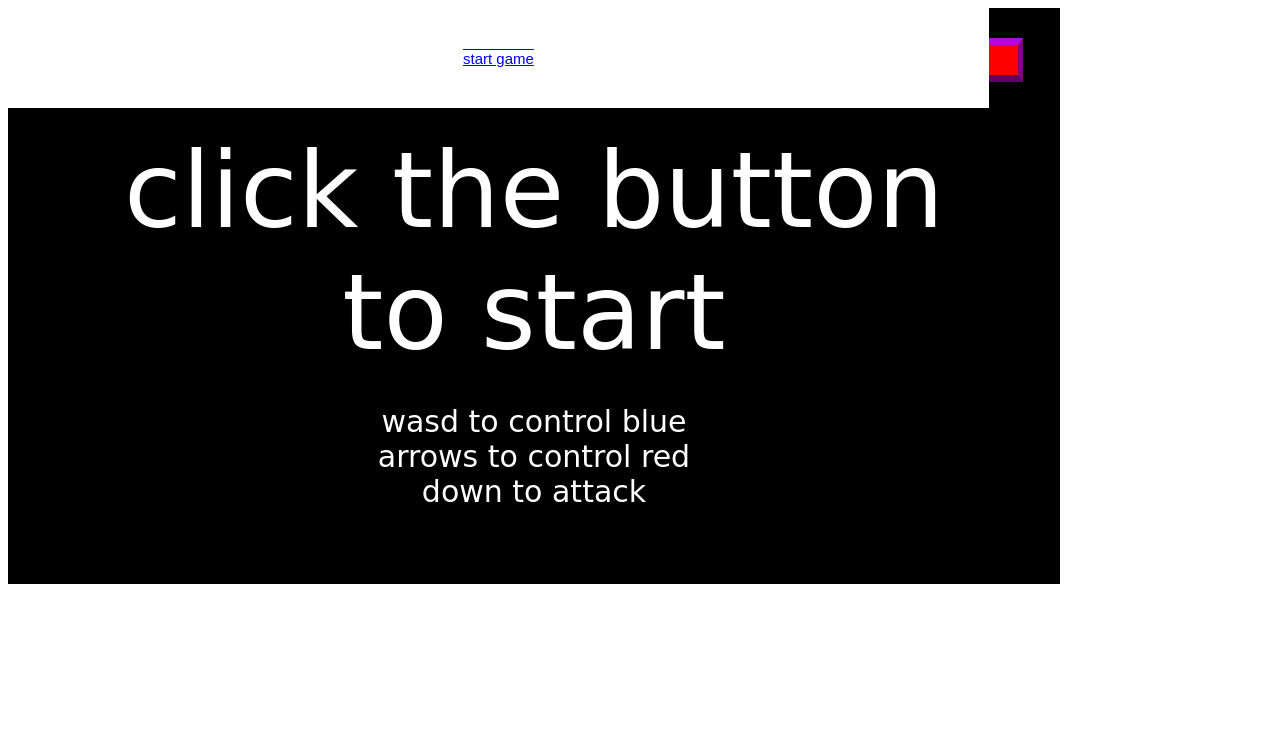
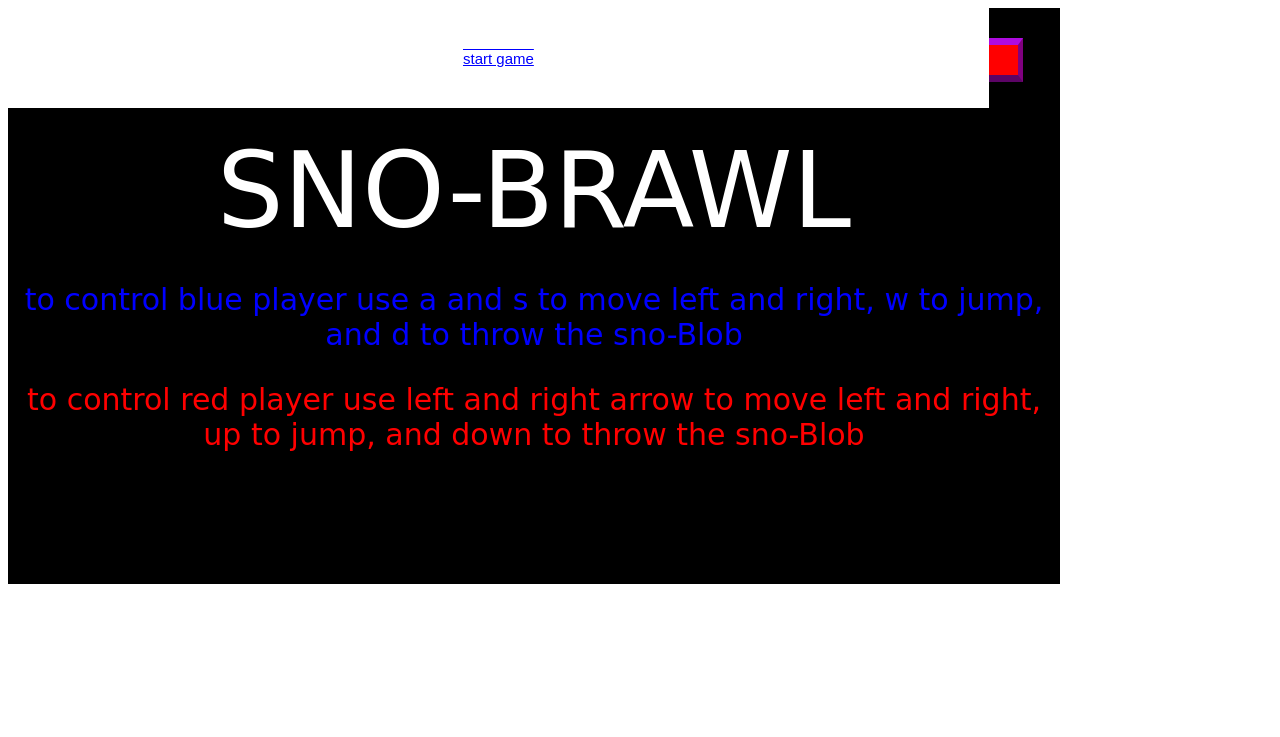
Before and after one commit to nvand82/fighting-rectangles, a website: page index.html in a window 1280 px wide. Shown: the top 737 px of the page. Drawn offline with Linux system fonts and the light colour scheme; a web font is replaced by a local one.

Commit message:
better dircetions

```diff
--- a/index.html
+++ b/index.html
@@ -400,14 +400,13 @@ break
   align-items: center;
   text-align: center;
   ">
-  <br>click the button
-      <br>
-      to start
-      <p style="font-size: 30px;">
-        wasd to control blue<br>
-        arrows to control red <br>
-        down to attack
+  <br>SNO-BRAWL
+      <p style="font-size: 30px; color: blue;">
+         to control blue player use a and s to move left and right, w to jump, and d to throw the sno-Blob<br>
       </p>
+        <p style="font-size: 30px; color: red;">
+          to control red player use left and right arrow to move left and right, up to jump, and down to throw the sno-Blob<br>
+        </p>
 </div>
     <canvas></canvas>
   </div>
```
